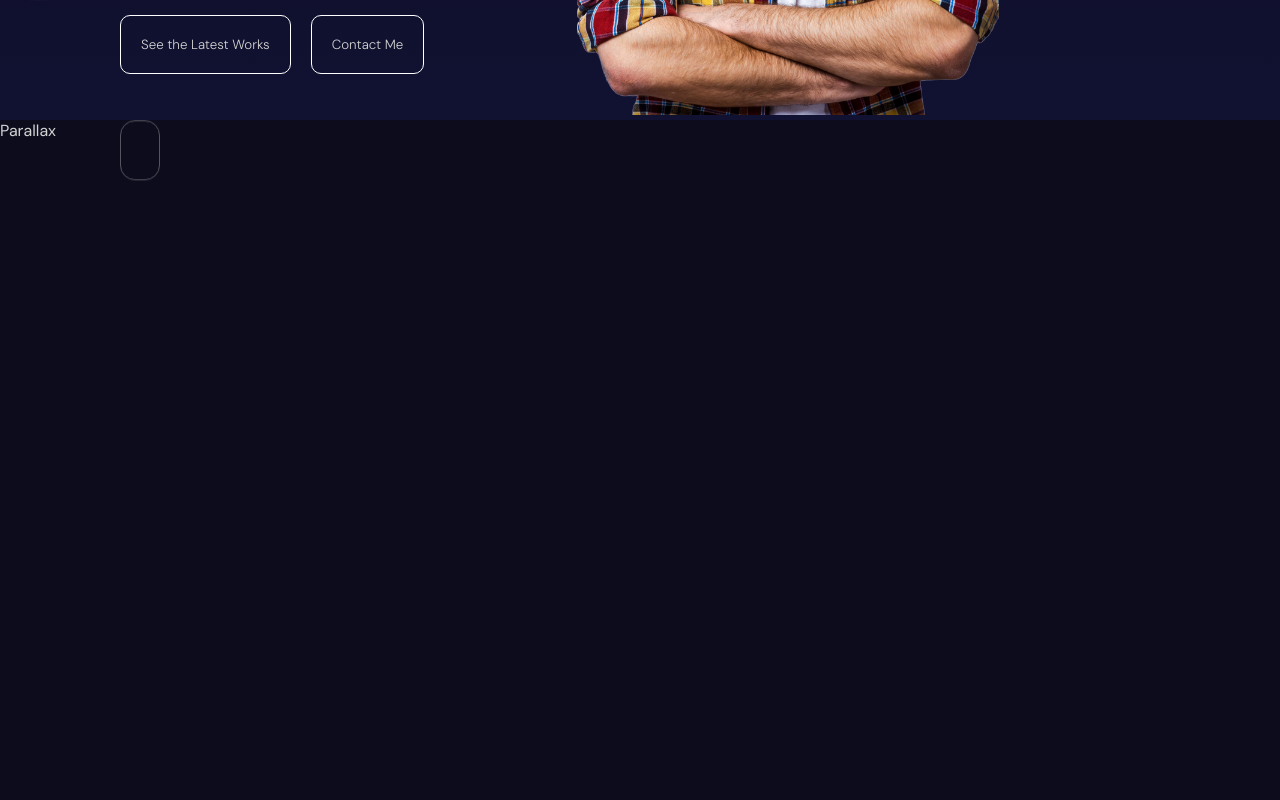
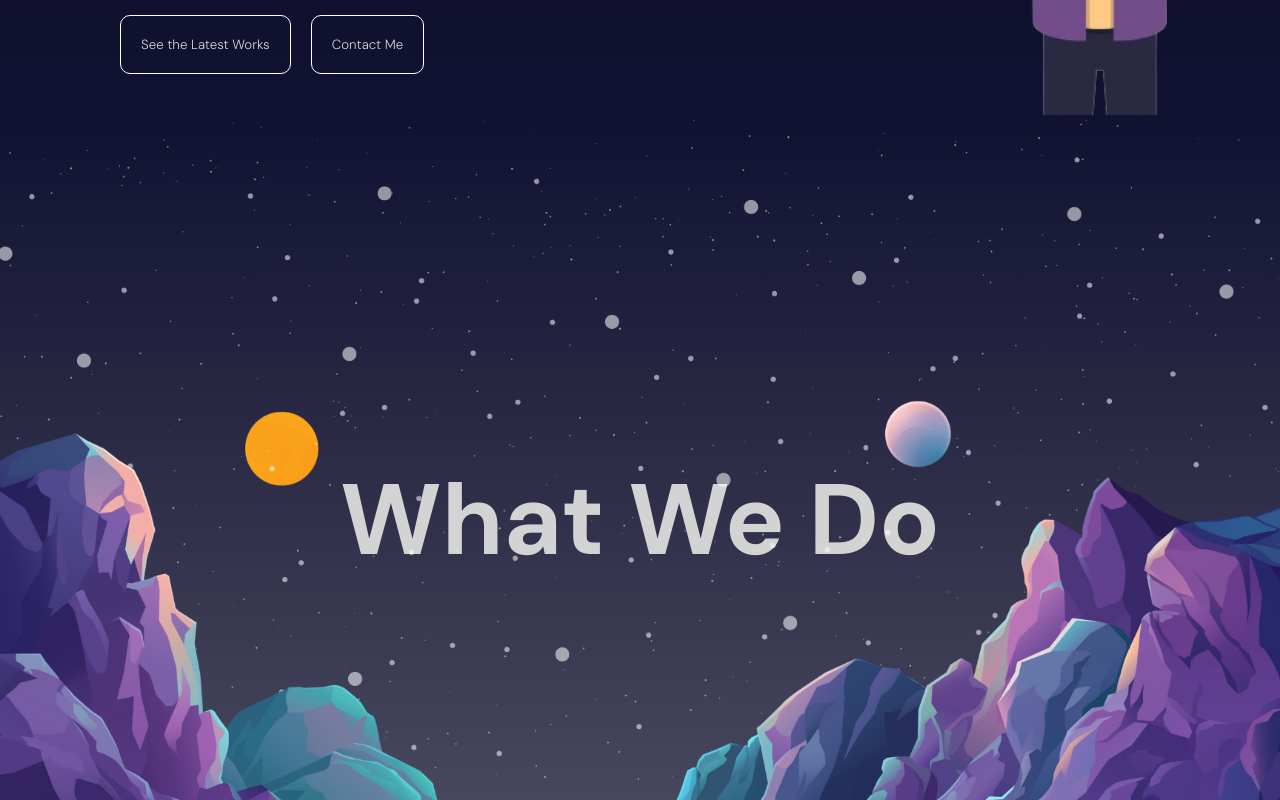
Before and after one commit to LucasPedro123/mywebsite-portfolio, a React (Vite) app: page / in a window 1280 px wide. Shown: the part 680-1480 px from the top of the page. Built offline with nearby package versions, Linux system fonts and the light colour scheme; some icons are missing.

Commit message:
feat: implement Creating the Parallax component

```diff
--- a/src/Component/Hero/Hero-component.jsx
+++ b/src/Component/Hero/Hero-component.jsx
@@ -1,5 +1,5 @@
 import Navbar from "../NavBar/Navbar"
-import myImg from '../../assets/Imgs/hero.png'
+import myImg from '../../assets/Imgs/p2p.png'
 import { motion } from "framer-motion";
 import './Hero-style.css'
 
@@ -31,7 +31,7 @@ const sliderVariants = {
     x: 0, // Inicializa o texto fora da tela à direita
   },
   animate: {
-    x: ["100%", "-100%", "100%"], // Move o texto da direita para a esquerda e de volta para a direita
+    x: ["-100%", "100%", "-100%", "100%"], // Move o texto da direita para a esquerda e de volta para a direita
     transition: {
       repeatType: "mirror",
       repeat: Infinity,
--- a/src/Component/Hero/Hero-style.css
+++ b/src/Component/Hero/Hero-style.css
@@ -18,6 +18,7 @@
 
     .main-name{
         font-size: 30px;
+        z-index: 2;
         letter-spacing: 10px;
         color: rebeccapurple;
     }
@@ -30,12 +31,15 @@
             padding: 20px;
             border: 1px solid white;
             border-radius: 10px;
+            z-index: 2;
             color: var(--lightgrray);
             background-color: transparent;
         }
     }
     .main-title{
         font-size: 88px;
+        z-index: 2;
+
     }
 }
 
@@ -43,10 +47,10 @@
 .main-image{
     position: absolute;
     bottom: 0;
-    right: 0px;
+    right: 80px;
     overflow: hidden;
     img {
-        width: 60%;
+        width: 200px;
         overflow: hidden;
     }
 }
--- /dev/null
+++ b/src/Component/Parallax/Parallax-component.jsx
@@ -0,0 +1,38 @@
+import { useRef } from 'react';
+import img from "../../assets/Imgs/sun.png"
+import img2 from "../../assets/Imgs/lua-cheia.png"
+
+import './Parallax-style.css';
+import { motion, useScroll, useTransform } from "framer-motion";
+
+function Parallax({ type }) {
+
+    const ref = useRef();
+    const { scrollYProgress } = useScroll({ target: ref, offset: ["start start", "end start"] });
+
+    const yBg = useTransform(scrollYProgress, [0, 1], ["0%", "100%"]);
+    const yTexts = useTransform(scrollYProgress, [0, 1], ["0%", "200%"]);
+
+    return (
+        <div
+            className='section-parallax'
+            style={{
+                background: type === "What We Do"
+                    ? "linear-gradient(180deg, #111132, #505064)"
+                    : "linear-gradient(180deg, #111132, #0c0c14)"
+            }}
+            ref={ref}
+        >
+            <motion.h1 style={{ y: yTexts }}>{type}</motion.h1>
+            <div className='mountains'></div>
+            <motion.div
+                style={{ y: yBg, backgroundImage: `url(${type ? img : img2})` }}
+                className='planets'
+
+            ></motion.div>
+            <motion.div style={{ x: yBg }} className='stars'></motion.div>
+        </div>
+    );
+}
+
+export default Parallax;
--- /dev/null
+++ b/src/Component/Parallax/Parallax-style.css
@@ -0,0 +1,49 @@
+.section-parallax {
+    height: 100vh;
+    width: 100%;
+    z-index: 1;
+    background: linear-gradient(180deg, #0c0c1d, #111132);
+    display: flex;
+    align-items: center;
+    justify-content: center;
+    overflow: hidden;
+    position: relative; /* Adicionado position: relative para servir de referência para os elementos posicionados absolutamente */
+
+    h1 {
+        font-size: 100px;
+    }
+
+    .mountains {
+        background-image: url('../../assets/Imgs/mountains.png');
+        background-size: cover;
+        background-position: bottom;
+        width: 100%;
+        height: 100%;
+        position: absolute;
+        z-index: 1;
+    }
+
+    .planets {
+        background-image: url('../../assets/Imgs/sun.png');
+        background-size: cover;
+        background-position: bottom;
+        width: 100%;
+        height: 100%;
+        z-index: 0;
+        position: absolute;
+        top: 0;
+        left: 0;
+    }
+
+    .stars {
+        background-image: url('../../assets/Imgs/stars.png');
+        background-size: cover;
+        background-position: bottom;
+        width: 100%;
+        height: 100%;
+        position: absolute;
+        top: 0;
+        left: 0;
+        overflow: hidden;
+    }
+}
--- a/src/Pages/Home/Home.jsx
+++ b/src/Pages/Home/Home.jsx
@@ -1,5 +1,6 @@
 import Hero from "../../Component/Hero/Hero-component";
 import Navbar from "../../Component/NavBar/Navbar";
+import Parallax from "../../Component/Parallax/Parallax-component";
 
 
 function Home() {
@@ -10,9 +11,13 @@ function Home() {
                 <Navbar />
                 <Hero />
             </section>
-            <section>Parallax</section>
+            <section>
+                <Parallax type="What We Do"/>
+            </section>
             <section>Services</section>
-            <section>Parallax</section>
+            <section>
+                <Parallax type="What Web Did"/>
+            </section>
             <section>Portfolio1</section>
             <section>Portfolio2</section>
             <section>Portfolio3</section>
```
